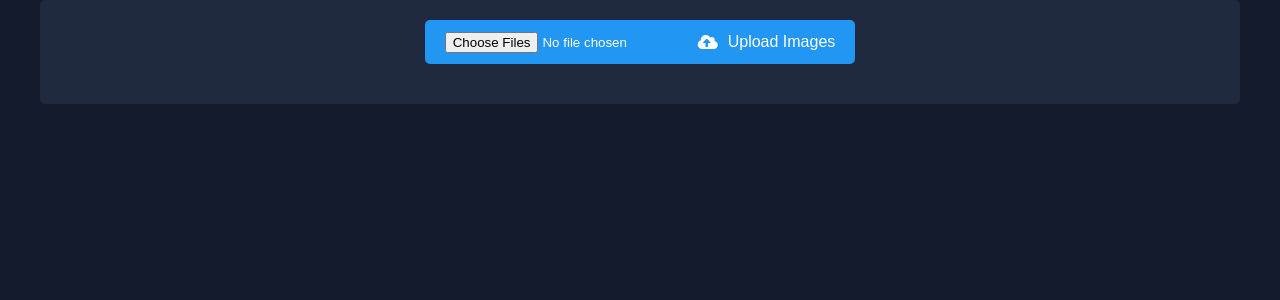
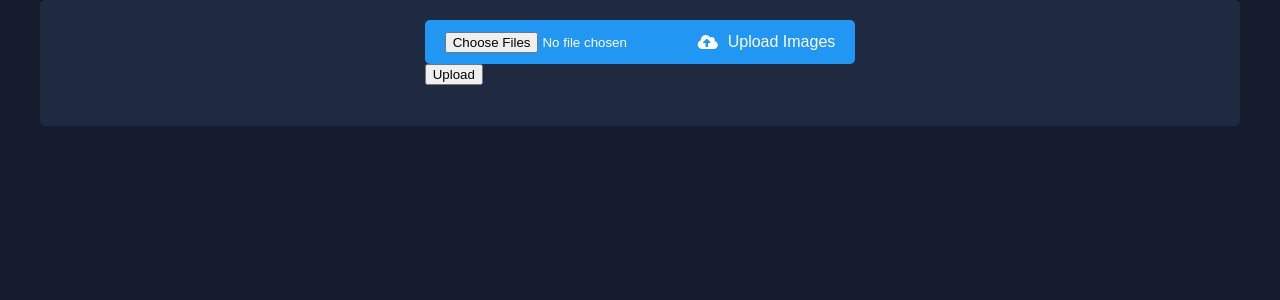
Before and after one commit to rachnarajaka040/dot.backend, a React (Create React App) app: page /setting in a window 1280 px wide. Shown: the top 300 px of the page. Built offline with nearby package versions, Linux system fonts and the light colour scheme.

Commit message:
image upload fixed

```diff
--- a/src/scenes/dashboard/Setting.jsx
+++ b/src/scenes/dashboard/Setting.jsx
@@ -1,5 +1,6 @@
 import React, { useState } from 'react';
 import './setting.css';
+import axios from 'axios';
 
 function Setting() {
     const [selectedImages, setSelectedImages] = useState([]);
@@ -25,24 +26,50 @@ function Setting() {
         });
     };
 
+    const handleSubmit = async (e) => {
+        e.preventDefault();
+        console.log(e);
+
+        try {
+            const formData = new FormData();
+            formData.append('file', selectedImages[0]); // Use selectedImages instead of e.target.fileInput.files[0]
+
+            const response = await axios.post('http://localhost:4001/upload/slide', formData, {
+                headers: {
+                    'Content-Type': 'multipart/form-data',
+                },
+            });
+
+            console.log(response);
+        } catch (error) {
+            console.log(error);
+        }
+    };
+
     return (
         <div className="setting-container">
             <div className="upload-container">
+                <form onSubmit={handleSubmit}>
                     <label htmlFor="imageUpload" className="upload-button">
                         <input
                             type="file"
                             id="imageUpload"
                             accept="image/*"
+                            name="file"
                             multiple
                             onChange={handleImageUpload}
                         />
                         <i className="fas fa-cloud-upload-alt"></i> Upload Images
                     </label>
+                    <input type="submit" value="Upload" />
+                </form>
             </div>
 
             {selectedImages.length > 0 && (
                 <div>
-                    <h2 className="uploaded-heading" color="white">Uploaded Images:</h2>
+                    <h2 className="uploaded-heading" color="white">
+                        Uploaded Images:
+                    </h2>
                     <div className="image-container">
                         {selectedImages.map((image, index) => (
                             <div key={index} className="image-card">
```
Lines whose indentation alone changed are shown as unchanged.
